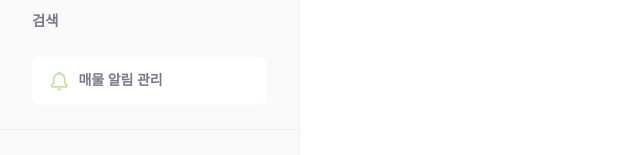
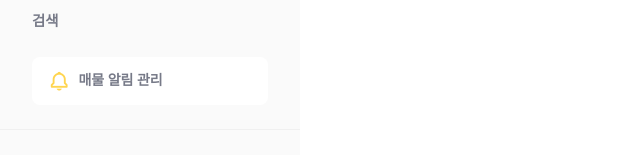
Before and after one commit to 2skydev/LAAS-frontend-deprecated, a React (Create React App) app: page / in a window 1280 px wide. Shown: the part 128-283 px from the top of the page, without its empty margins (0-640 px from the left). Built offline with nearby package versions, Linux system fonts and the light colour scheme; a web font is replaced by a local one.

Commit message:
디자인 수정

```diff
--- a/src/assets/ts/theme.ts
+++ b/src/assets/ts/theme.ts
@@ -1,5 +1,5 @@
 export const lightTheme = {
-  primary: "#c5e1a5",
+  primary: "#ffd54f",
   sidebarBG: "#fafafa",
   contentBG: "#ffffff",
   borderColor: "#f0f0f0",
@@ -8,9 +8,10 @@ export const lightTheme = {
 };
 
 export const darkTheme = {
-  primary: "#c5e1a5",
+  primary: "#ffd54f",
   sidebarBG: "#2E3136",
   contentBG: "#36393F",
   borderColor: "#43474D",
   textColor1: "#ffffff",
+  textColor2: "#8E9297",
 };
--- a/src/components/Content/styled.ts
+++ b/src/components/Content/styled.ts
@@ -2,4 +2,5 @@ import styled from "styled-components";
 
 export const ContentStyled = styled.div`
   flex: 1;
+  background-color: ${(props) => props.theme.contentBG};
 `;
--- a/src/components/Sidebar/styled.ts
+++ b/src/components/Sidebar/styled.ts
@@ -3,7 +3,7 @@ import styled from "styled-components";
 export const SidebarStyled = styled.div`
   width: 300px;
   background-color: ${(props) => props.theme.sidebarBG};
-  border-right: 1px solid ${(props) => props.theme.borderColor};
+  /* border-right: 1px solid ${(props) => props.theme.borderColor}; */
   color: ${(props) => props.theme.textColor2};
 
   .logo {
```
